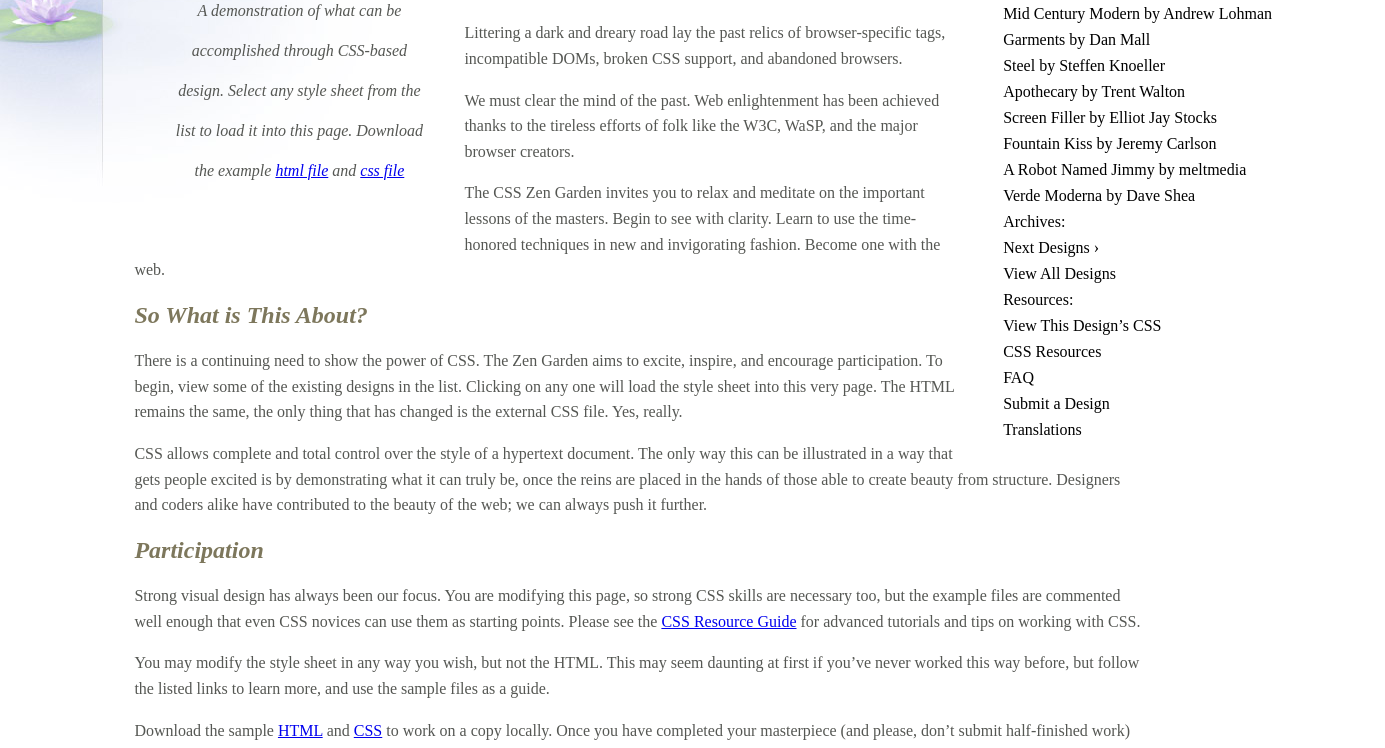
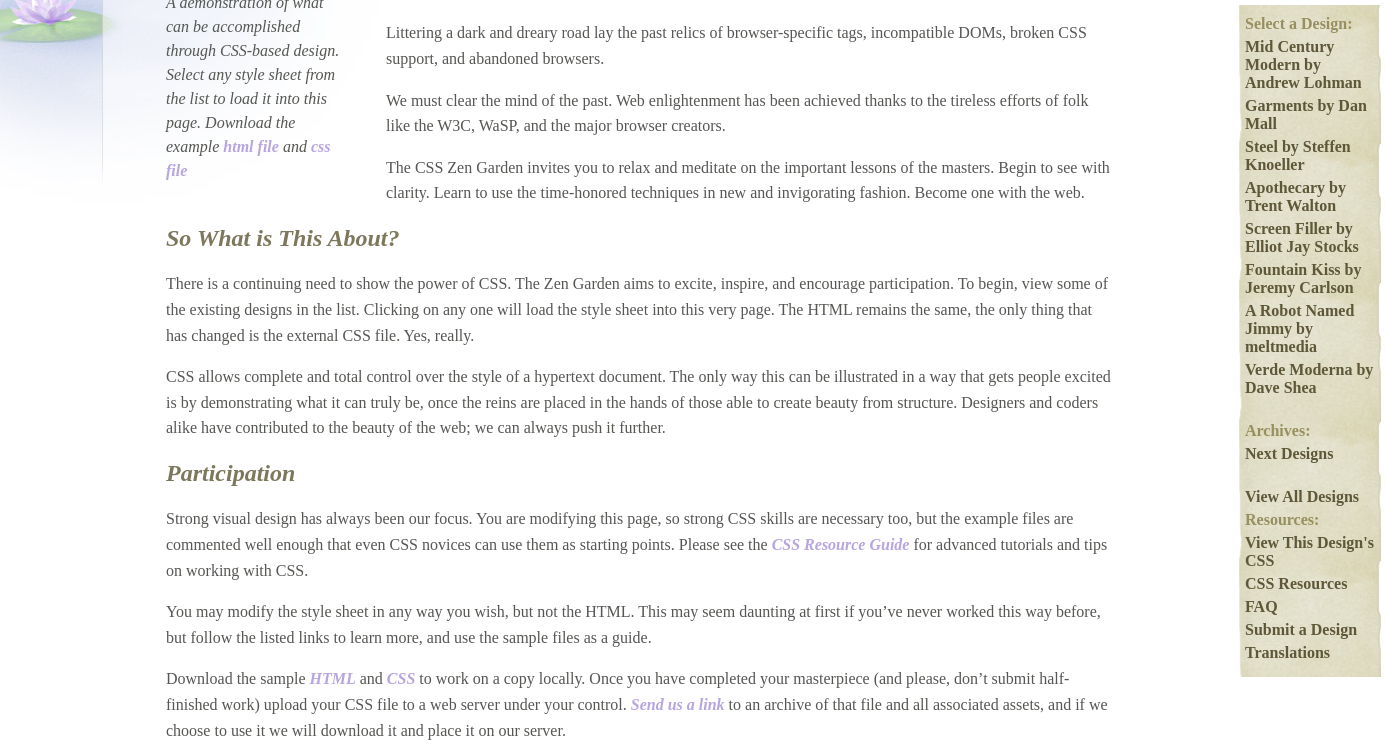
Before and after one commit to zaynaib/180-websites, a plain HTML site: page cssZenGarden/index.html in a window 1280 px wide. Shown: the part 174-922 px from the top of the page, 1385 px wide, since content can reach past the window. Drawn offline with Linux system fonts and the light colour scheme; a web font is replaced by a local one.

Commit message:
Finished with first CSS Zen Garden Design. Only 179 more websites to go!

```diff
--- a/cssZenGarden/index.html
+++ b/cssZenGarden/index.html
@@ -7,7 +7,7 @@
 <body>
   <header>
       <img id="hImg1" src="img/h1.gif"/>
-      <!--img id="hImg3" src="img/cr2.gif"/-->
+      <img id="hImg3" src="img/cr2.gif"/>
 
       <img id="hImg2" src="img/h2.gif"/>
 
@@ -17,19 +17,19 @@
     <ul>
 
   <li class="headLi">Select a Design:</li>
-  <li>Mid Century Modern by Andrew Lohman</li>
+  <li>Mid Century Modern <span>by</span> Andrew Lohman</li>
   <li>Garments <span>by</span>	Dan Mall</li>
   <li>Steel <span>by</span>	Steffen Knoeller</li>
   <li>Apothecary <span>by</span>	Trent Walton</li>
   <li>Screen Filler <span>by</span>	Elliot Jay Stocks</li>
   <li>Fountain Kiss <span>by</span> Jeremy Carlson</li>
   <li>A Robot Named Jimmy <span>by</span>	meltmedia</li>
-  <li>Verde Moderna<span> by</span> Dave Shea</li>
+  <li class="space">Verde Moderna<span> by</span> Dave Shea</li>
   <li class="headLi">Archives:</li>
-  <li>Next Designs ›</li>
+  <li class="space">Next Designs</li>
   <li class="designs">View All Designs</li>
   <li class="headLi">Resources:</li>
-  <li>View This Design’s CSS</li>
+  <li>View This Design&#39;s CSS</li>
   <li>CSS Resources</li>
   <li>FAQ</li>
   <li>Submit a Design</li>
--- a/cssZenGarden/style1.css
+++ b/cssZenGarden/style1.css
@@ -1,13 +1,18 @@
+html {
+	margin: 0;
+	padding: 0;
+	}
 body{
   background-image: url("img/zen-bg.jpg"), url("img/blossoms.jpg");
   background-repeat:no-repeat, no-repeat;
   background-position:left top,right bottom;
 }
 .wrapper{
-  width:80%;
+  width:75%;
   margin:0 auto;
   color: #555753;
   line-height:1.6em;
+  position:relative;
 
 }
 #hImg1{
@@ -29,28 +34,57 @@ h2{
   font-style:italic;
   color: #7D775C;
 }
-nav > ul{
-  float:right;
+
+
+nav{
+  margin:0;
+  padding:0;
+}
+ nav> ul{
+  position:absolute;
+  background: transparent url(img/paper-bg.jpg) top left repeat-y;
   list-style-type: none;
-  background-image: url("img/paper-bg");
+    padding:10px;
+    margin:0;
+    margin-top:50px;
+    width:130px;
+    left:1235px;
 }
 
 nav li{
-  margin:.5em 0;
+ margin-bottom:5px;
+color:#5e5839;
+font-weight: bold;
 }
 
-a{
-  font-style: italic bold;
+nav span li{
+  font-weight:normal;
+  color: black;
+}
+
+nav .headLi{
+  color:#988F5E;
+}
+
+
+.space{
+    margin-bottom:25px;
 }
 #quote{
   float:left;
-  width:250px;
-  height:250px;
-  line-height: 2.5em;
-  font-family: 'Droid Serif', serif;
-  font-style:italic;
-  text-align: center;
+  line-height: 1.5em;
+  font-style: italic;
+  width: 180px;
+  height:200px;
+  margin-left: 0;
+  padding: 0;
+}
 
+a:link{
+  text-decoration:none;
+   font-weight:bold;
+   color: #B7A5DF;
+   font-style: italic;
 }
 footer{
   margin:0 auto;
```
